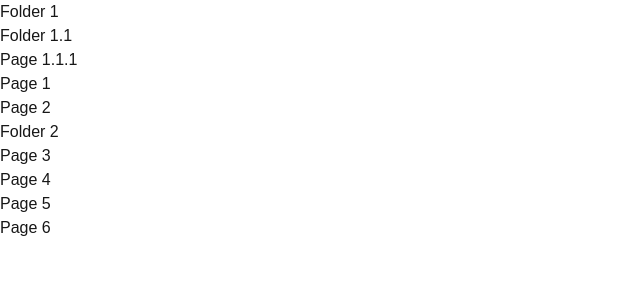
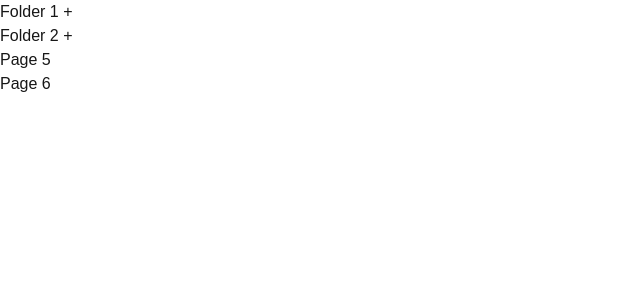
Before and after one commit to Shanaka11/FolderView, a Next.js app: page / in a window 1280 px wide. Shown: the top 300 px of the page, without its empty margins (0-640 px from the left). Built offline with nearby package versions, Linux system fonts and the light colour scheme.

Commit message:
Created intial functionalities, to collapse and expand tree view as needed

```diff
--- a/src/app/page.tsx
+++ b/src/app/page.tsx
@@ -3,48 +3,58 @@ import { NodeType } from '@/components/TreeView';
 
 export const structure: NodeType[] = [
 	{
+		id: 1,
 		title: 'Folder 1',
 		type: 'folder',
 		children: [
 			{
+				id: 2,
 				title: 'Folder 1.1',
 				type: 'folder',
 				children: [
 					{
+						id: 3,
 						title: 'Page 1.1.1',
 						type: 'page',
 					},
 				],
 			},
 			{
+				id: 4,
 				title: 'Page 1',
 				type: 'page',
 			},
 			{
+				id: 5,
 				title: 'Page 2',
 				type: 'page',
 			},
 		],
 	},
 	{
+		id: 6,
 		title: 'Folder 2',
 		type: 'folder',
 		children: [
 			{
+				id: 7,
 				title: 'Page 3',
 				type: 'page',
 			},
 			{
+				id: 8,
 				title: 'Page 4',
 				type: 'page',
 			},
 		],
 	},
 	{
+		id: 9,
 		title: 'Page 5',
 		type: 'page',
 	},
 	{
+		id: 10,
 		title: 'Page 6',
 		type: 'page',
 	},
--- a/src/components/TreeContext.tsx
+++ b/src/components/TreeContext.tsx
@@ -4,23 +4,63 @@ import { NodeType } from './TreeView';
 
 type TreeContextType = {
 	structure: NodeType[];
+	activeNodeId: number | null;
+	selectNode: (id: number | null, parentNodeId: number | null) => void;
+	activeNodeIdPath: number[];
 };
 
 const TreeContext = createContext<TreeContextType | null>(null);
 
 type TreeContextProviderProps = {
 	children: React.ReactNode;
+	structure: NodeType[];
 };
 
 const TreeContextProvider = ({
 	structure,
 	children,
-}: TreeContextProviderProps & TreeContextType) => {
+}: TreeContextProviderProps) => {
 	const [activeStructure] = useState<NodeType[]>(structure);
+	const [activeNodeId, setActiveNodeId] = useState<number | null>(null);
+	const [activeNodeIdPath, setActiveNodeIdPath] = useState<number[]>([]);
+
+	const selectNode = (id: number | null, parentNodeId: number | null) => {
+		// We get null if we select already selected node, then just pop that
+		if (id === null) {
+			setActiveNodeId(null);
+			setActiveNodeIdPath((prev) => prev.slice(0, -1));
+			return;
+		}
+		// if activeNodeId is empty then we directly push the new nodeid
+		if (activeNodeIdPath.length === 0) {
+			setActiveNodeId(id);
+			setActiveNodeIdPath((prev) => [...prev, id]);
+			return;
+		}
+		// check to see if the parentNodeId is anyware in the path
+		while (activeNodeIdPath.length > 0) {
+			const lastNodeId = activeNodeIdPath.pop();
+			if (lastNodeId === parentNodeId) {
+				setActiveNodeId(id);
+				setActiveNodeIdPath((prev) => [...prev, lastNodeId, id]);
+				return;
+			}
+		}
+		// else we reset the path
+		setActiveNodeId(id);
+		setActiveNodeIdPath([id]);
+	};
 
 	// Have a useEffect here to fetch structure from the local storage if needed when mounting
 	return (
-		<TreeContext.Provider value={{ structure: activeStructure }}>
+		<TreeContext.Provider
+			value={{
+				structure: activeStructure,
+				activeNodeId,
+				selectNode,
+				activeNodeIdPath,
+			}}
+		>
 			{children}
 		</TreeContext.Provider>
 	);
--- a/src/components/TreeNode.tsx
+++ b/src/components/TreeNode.tsx
@@ -1,26 +1,39 @@
 import React from 'react';
 import { NodeType } from './TreeView';
+import TreeNodeAction from './TreeNodeAction';
+import { useTreeContext } from './TreeContext';
 
 type TreeNodeProps = {
+	parentNode?: NodeType;
 	node: NodeType;
 	childNodes?: NodeType[];
 };
-const TreeNode = ({ node, childNodes }: TreeNodeProps) => {
+const TreeNode = ({ node, childNodes, parentNode }: TreeNodeProps) => {
+	const { activeNodeIdPath } = useTreeContext();
+
 	return (
 		<div>
-			<div>{node.title}</div>
-			{childNodes?.map((childNode, index) => {
-				if (childNode.type === 'folder') {
+			<TreeNodeAction node={node} parentNode={parentNode} />
+			{activeNodeIdPath.findIndex((item) => item === node.id) >= 0 &&
+				childNodes?.map((childNode) => {
+					if (childNode.type === 'folder') {
+						return (
+							<TreeNode
+								key={childNode.id}
+								node={childNode}
+								childNodes={childNode.children}
+								parentNode={node}
+							/>
+						);
+					}
 					return (
-						<TreeNode
-							key={index}
+						<TreeNodeAction
+							key={childNode.id}
 							node={childNode}
-							childNodes={childNode.children}
+							parentNode={node}
 						/>
 					);
-				}
-				return <div key={index}>{childNode.title}</div>;
-			})}
+				})}
 		</div>
 	);
 };
--- /dev/null
+++ b/src/components/TreeNodeAction.tsx
@@ -0,0 +1,33 @@
+import { useTreeContext } from './TreeContext';
+import { NodeType } from './TreeView';
+
+export type TreeNodeActionProps = {
+	parentNode?: NodeType;
+	node: NodeType;
+};
+
+const TreeNodeAction = ({ node, parentNode }: TreeNodeActionProps) => {
+	const { activeNodeId, selectNode, activeNodeIdPath } = useTreeContext();
+
+	const handleOnClick = () => {
+		if (activeNodeId === node.id) {
+			selectNode(null, parentNode?.id || null);
+		} else {
+			selectNode(node.id, parentNode?.id || null);
+		}
+	};
+
+	return (
+		<div
+			className={activeNodeId === node.id ? 'text-blue-600' : ''}
+			onClick={handleOnClick}
+		>
+			{node.title}
+			{node.type === 'folder' && node.children && node.children?.length > 0 && (
+				<span>{activeNodeIdPath.indexOf(node.id) >= 0 ? ' - ' : ' + '}</span>
+			)}
+		</div>
+	);
+};
+
+export default TreeNodeAction;
--- a/src/components/TreeView.tsx
+++ b/src/components/TreeView.tsx
@@ -3,6 +3,7 @@ import TreeNode from './TreeNode';
 import { useTreeContext } from './TreeContext';
 
 export type Page = {
+	id: number;
 	title: string;
 	type: 'page';
 };
@@ -10,6 +11,7 @@ export type Page = {
 export type NodeType = Page | Folder;
 
 export type Folder = {
+	id: number;
 	title: string;
 	children?: NodeType[];
 	type: 'folder';
@@ -18,15 +20,22 @@ export type Folder = {
 const TreeView = () => {
 	const { structure } = useTreeContext();
 
-	return structure.map((node, index) => {
+	return (
+		<div>
+			{/* <div>
+				<button>+</button>
+			</div> */}
+			{structure.map((node) => {
 				return (
 					<TreeNode
-				key={index}
+						key={node.id}
 						node={node}
 						childNodes={node.type === 'folder' ? node.children : []}
 					/>
 				);
-	});
+			})}
+		</div>
+	);
 };
 
 export default TreeView;
```
Lines whose indentation alone changed are shown as unchanged.
